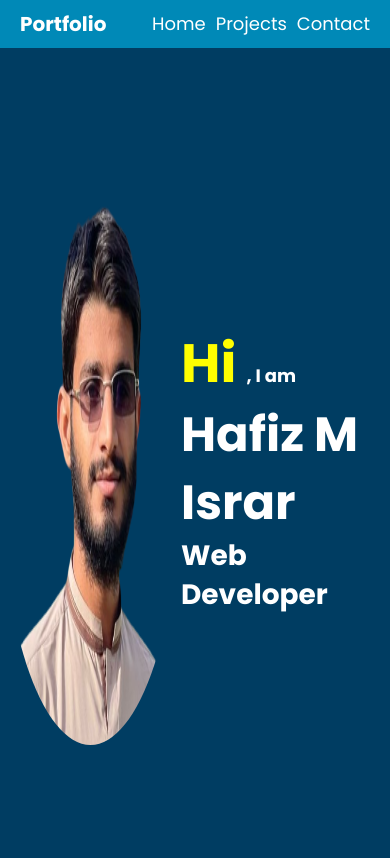
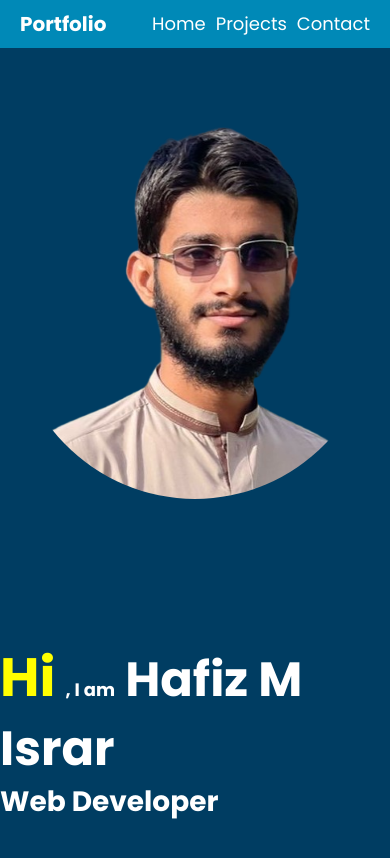
Before and after one commit to Hafizisrar123/Hafizisrar123.github.io, a plain HTML site: page index.html in a window 390 px wide. Drawn offline with Linux system fonts and the light colour scheme.

Commit message:
'updated'

```diff
--- a/style.css
+++ b/style.css
@@ -72,3 +72,13 @@ nav ul a{
 .hero-content h2{
     font-size: 28px;
 }
+@media (max-width:767px){
+    .hero-section{
+        flex-direction: column;
+    }
+    .hero-img{
+        width: 370px;
+        height: 380px;
+
+    }
+}
```
